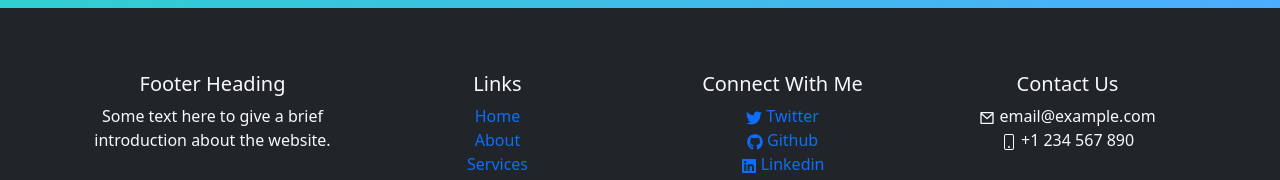
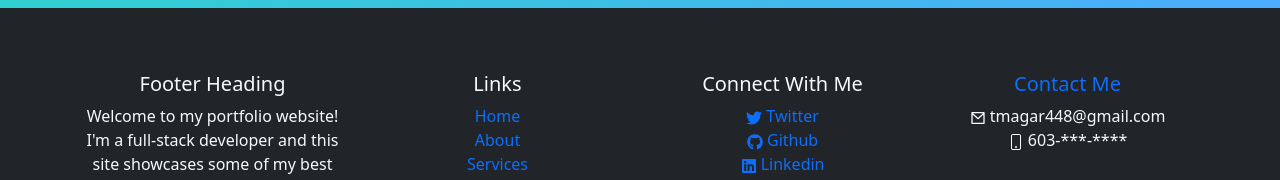
Before and after one commit to Tula-Magar/portfolio, a React (Create React App) app: page /#/blog in a window 1280 px wide. Shown: the part 617-797 px from the top of the page. Built offline with nearby package versions, Linux system fonts and the light colour scheme.

Commit message:
added new style and content

```diff
--- a/package.json
+++ b/package.json
@@ -13,7 +13,7 @@
     "@types/react-dom": "^18.0.11",
     "bootstrap": "^5.2.3",
     "bootstrap-switch-button-react": "^1.2.0",
-    "framer-motion": "^10.6.0",
+    "framer-motion": "^10.10.0",
     "npm": "^9.5.0",
     "react": "^18.2.0",
     "react-bootstrap": "^2.7.2",
--- a/src/General/Footer.tsx
+++ b/src/General/Footer.tsx
@@ -9,13 +9,18 @@ function Footer() {
     <footer className="bg-dark text-light text-center mt-5 py-5 pt-3">
       <Container>
         <Row className="py-5">
-          <Col md={4} lg={3}>
+          <Col md={6} lg={3}>
             <h5>Footer Heading</h5>
             <p>
-              Some text here to give a brief introduction about the website.
+              Welcome to my portfolio website! I'm a full-stack developer and
+              this site showcases some of my best work and projects. Whether
+              you're an employer, potential collaborator, or simply interested
+              in my work, I hope you find this site informative and engaging.
+              Please feel free to contact me with any questions or inquiries
+              using the information provided below. Thank you for visiting!
             </p>
           </Col>
-          <Col md={4} lg={3}>
+          <Col md={6} lg={3}>
             <h5>Links</h5>
             <ul className="list-unstyled">
               <li>
@@ -40,7 +45,7 @@ function Footer() {
               </li>
             </ul>
           </Col>
-          <Col md={4} lg={3}>
+          <Col md={6} lg={3}>
             <h5>Connect With Me</h5>
             <ul className="list-unstyled">
               <li>
@@ -60,14 +65,18 @@ function Footer() {
               </li>
             </ul>
           </Col>
-          <Col md={4} lg={3}>
-            <h5>Contact Us</h5>
+          <Col md={6} lg={3}>
+            <h5>
+              <Link className="text-decoration-none" to="/contact">
+                Contact Me
+              </Link>
+            </h5>
             <ul className="list-unstyled">
               <li>
-                <RiMailLine /> email@example.com
+                <RiMailLine /> tmagar448@gmail.com
               </li>
               <li>
-                <BsPhone /> +1 234 567 890
+                <BsPhone /> 603-***-****
               </li>
             </ul>
           </Col>
@@ -75,7 +84,7 @@ function Footer() {
         <Row className="pb-3">
           <Col>
             <p className="text-center">
-              © 2023 MyWebsite. All rights reserved.
+              © 2023 TulaMagarPortfolio. All rights reserved.
             </p>
           </Col>
         </Row>
--- a/src/Project/Projects.tsx
+++ b/src/Project/Projects.tsx
@@ -19,7 +19,7 @@ function Projects() {
   const ProjectData: Project[] = [
     {
       id: 1,
-      imgSrc: "https://via.placeholder.com/320x250.png?text=Project+2",
+      imgSrc: "https://via.placeholder.com/300x200.png?text=Project+1",
       imgAlt: "Project 1",
       title: "Online Soccer Shopping",
       projectLink: "https://github.com/Tula-Magar/OnlineSoccerShopping",
@@ -103,14 +103,16 @@ function Projects() {
                         to={project.projectLink}
                         target="_blank"
                         rel="noreferrer"
-                        className="mt-auto mx-auto   project-btn">
+                        className="mt-auto mx-auto   project-btn"
+                      >
                         View Code
                       </Link>
                       <Link
                         to={project.ProjectLive}
                         target="_blank"
                         rel="noreferrer"
-                        className="mt-auto mx-auto  project-btn">
+                        className="mt-auto mx-auto  project-btn"
+                      >
                         View Live
                       </Link>
                     </div>
@@ -138,14 +140,16 @@ function Projects() {
                         to={project.projectLink}
                         target="_blank"
                         rel="noreferrer"
-                        className="mt-auto mx-auto   project-btn">
+                        className="mt-auto mx-auto   project-btn"
+                      >
                         View Code
                       </Link>
                       <Link
                         to={project.ProjectLive}
                         target="_blank"
                         rel="noreferrer"
-                        className="mt-auto mx-auto  project-btn">
+                        className="mt-auto mx-auto  project-btn"
+                      >
                         View Live
                       </Link>
                     </div>
--- a/src/declarations.d.ts
+++ b/src/declarations.d.ts
@@ -1 +1,2 @@
 declare module "react-router-hash-link";
+declare module "framer-motion";
```
Also changed, not shown: 1 other file (tests, documents, lock files or other folders).
